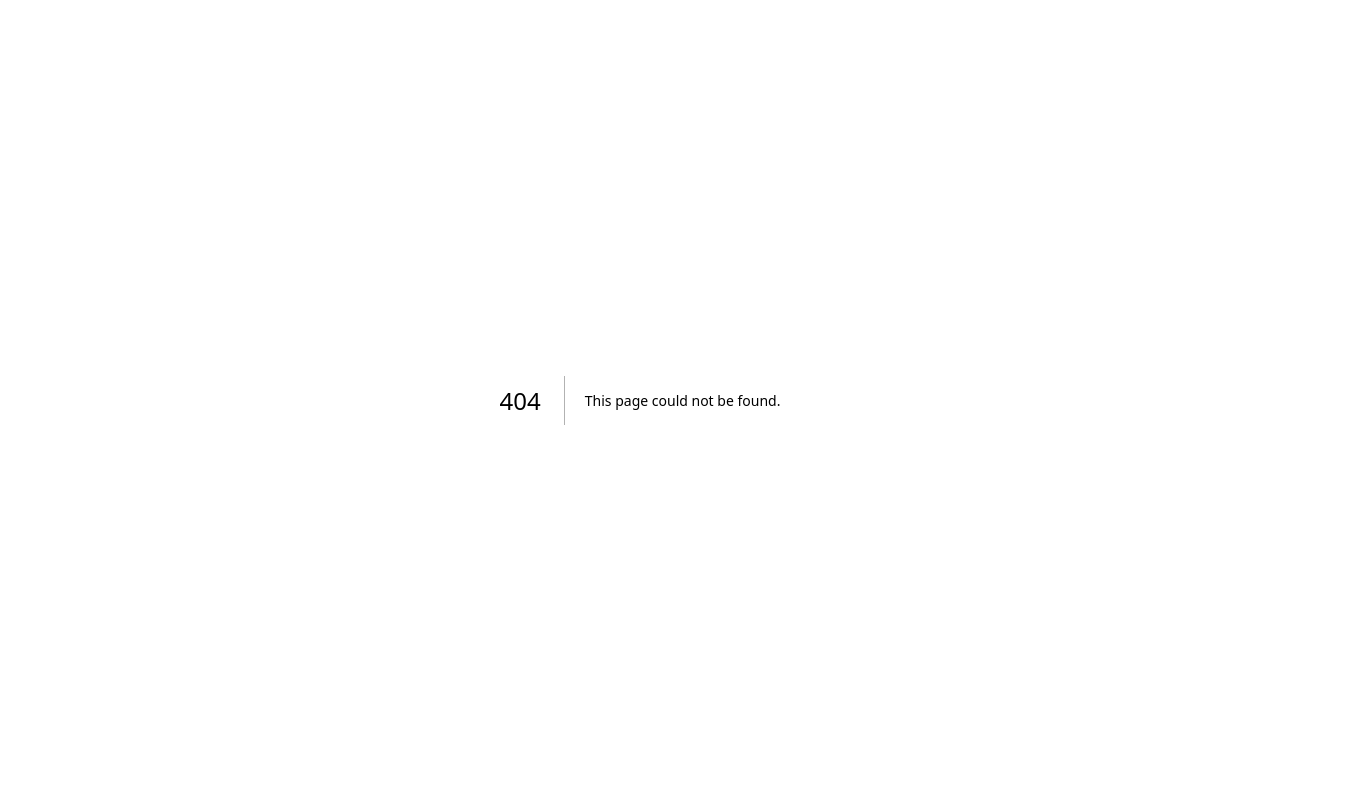
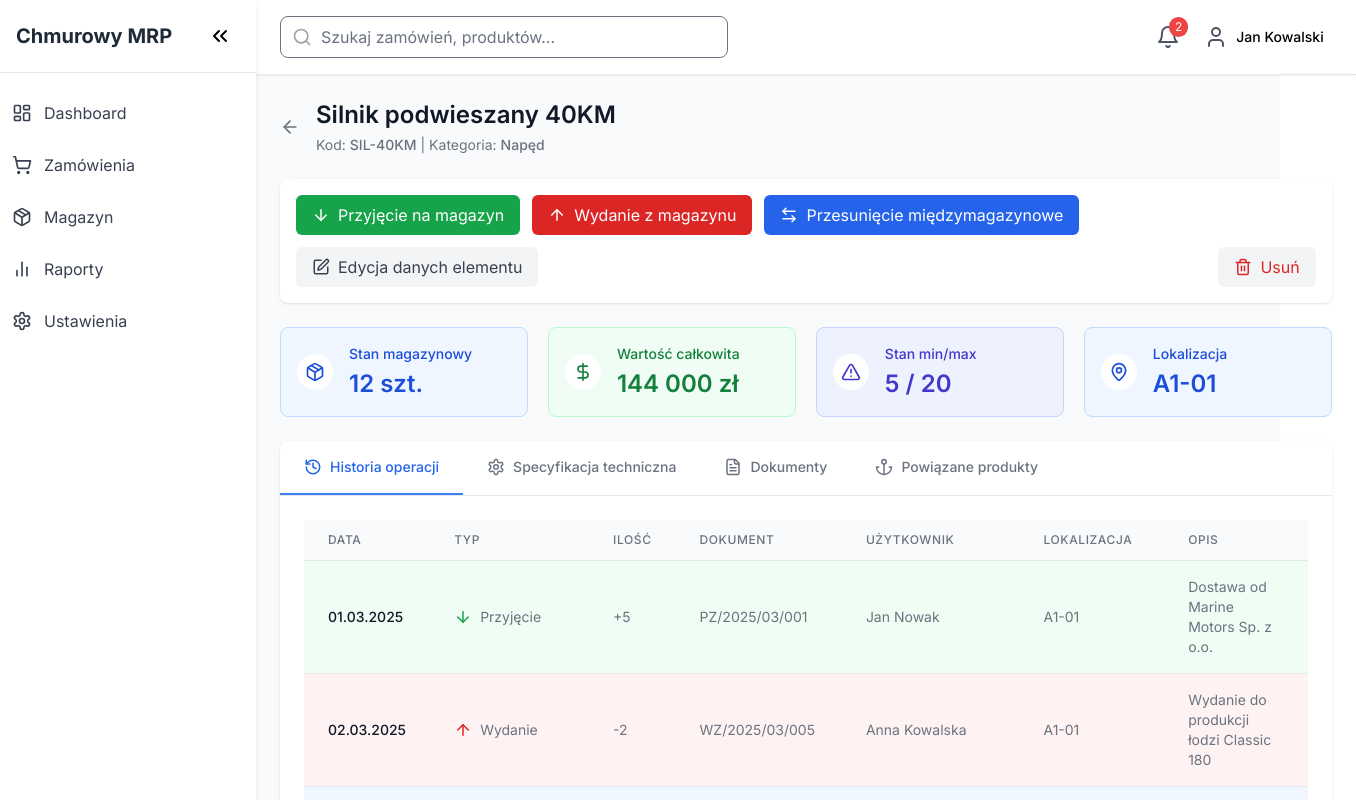
Before and after one commit to djmisieq/chmurowy-system-mrp, a Next.js app: page /inventory/items/1 in a window 1280 px wide. Before the commit this address had no page. Shown: the whole page, 1356 px wide, since content can reach past the window. Built offline with nearby package versions, Linux system fonts and the light colour scheme.

Commit message:
Dodanie strony szczegółów elementu magazynowego

```diff
--- /dev/null
+++ b/src/app/inventory/items/[id]/page.tsx
@@ -0,0 +1,233 @@
+"use client";
+
+import React, { useState, useEffect } from 'react';
+import Link from 'next/link';
+import {
+  ArrowLeft,
+  Package,
+  DollarSign,
+  AlertTriangle,
+  MapPin,
+  History,
+  FileText,
+  Anchor,
+  Settings
+} from 'lucide-react';
+import MainLayout from '../../../../components/layout/MainLayout';
+import InfoCard from '../../../../components/inventory/InfoCard';
+import ItemActionPanel from '../../../../components/inventory/ItemActionPanel';
+import TabPanel from '../../../../components/inventory/TabPanel';
+import OperationHistory from '../../../../components/inventory/OperationHistory';
+import TechnicalSpec from '../../../../components/inventory/TechnicalSpec';
+import RelatedDocuments from '../../../../components/inventory/RelatedDocuments';
+import RelatedProducts from '../../../../components/inventory/RelatedProducts';
+import {
+  mockInventoryItems,
+  InventoryItem
+} from '../../../../components/inventory/mockData';
+import {
+  getItemOperations,
+  getItemDocuments,
+  getItemProducts
+} from '../../../../components/inventory/mockOperations';
+
+interface InventoryItemDetailPageProps {
+  params: {
+    id: string;
+  }
+}
+
+const InventoryItemDetailPage: React.FC<InventoryItemDetailPageProps> = ({ params }) => {
+  const [item, setItem] = useState<InventoryItem | null>(null);
+  const [loading, setLoading] = useState(true);
+  const [error, setError] = useState(false);
+
+  // Pobierz dane elementu na podstawie ID
+  useEffect(() => {
+    // Symulacja połączenia z API
+    const fetchItem = () => {
+      setLoading(true);
+      try {
+        // Konwersja params.id na number
+        const itemId = parseInt(params.id, 10);
+        const foundItem = mockInventoryItems.find(item => item.id === itemId);
+
+        if (foundItem) {
+          setItem(foundItem);
+          setError(false);
+        } else {
+          setError(true);
+        }
+      } catch (error) {
+        console.error('Błąd pobierania danych elementu:', error);
+        setError(true);
+      } finally {
+        setLoading(false);
+      }
+    };
+
+    fetchItem();
+  }, [params.id]);
+
+  // Obsługa akcji
+  const handleReceive = () => {
+    alert('Przyjęcie na magazyn');
+    // Tutaj będzie przekierowanie do formularza przyjęcia
+  };
+
+  const handleIssue = () => {
+    alert('Wydanie z magazynu');
+    // Tutaj będzie przekierowanie do formularza wydania
+  };
+
+  const handleTransfer = () => {
+    alert('Przesunięcie międzymagazynowe');
+    // Tutaj będzie przekierowanie do formularza przesunięcia
+  };
+
+  const handleEdit = () => {
+    alert('Edycja danych elementu');
+    // Tutaj będzie przekierowanie do formularza edycji
+  };
+
+  const handleDelete = () => {
+    alert('Usuwanie elementu');
+    // Tutaj będzie potwierdzenie usunięcia
+  };
+
+  // Formatowanie wartości waluty
+  const formatCurrency = (value: number) => {
+    return new Intl.NumberFormat('pl-PL', {
+      style: 'currency',
+      currency: 'PLN',
+      maximumFractionDigits: 0
+    }).format(value);
+  };
+
+  // Zawartość zakładek
+  const renderTabs = () => {
+    if (!item) return [];
+
+    const itemId = item.id;
+    const operations = getItemOperations(itemId);
+    const documents = getItemDocuments(itemId);
+    const products = getItemProducts(itemId);
+
+    return [
+      {
+        id: 'history',
+        label: 'Historia operacji',
+        icon: <History size={18} />,
+        content: <OperationHistory operations={operations} />
+      },
+      {
+        id: 'specs',
+        label: 'Specyfikacja techniczna',
+        icon: <Settings size={18} />,
+        content: <TechnicalSpec item={item} />
+      },
+      {
+        id: 'documents',
+        label: 'Dokumenty',
+        icon: <FileText size={18} />,
+        content: <RelatedDocuments
+          documents={documents}
+          onDelete={(id) => alert(`Usuwanie dokumentu ${id}`)}
+          onUpload={() => alert('Dodawanie dokumentu')}
+        />
+      },
+      {
+        id: 'products',
+        label: 'Powiązane produkty',
+        icon: <Anchor size={18} />,
+        content: <RelatedProducts products={products} itemId={itemId} />
+      }
+    ];
+  };
+
+  // Stany ładowania i błędów
+  if (loading) {
+    return (
+      <MainLayout>
+        <div className="flex items-center justify-center h-64">
+          <div className="animate-spin rounded-full h-12 w-12 border-t-2 border-b-2 border-blue-500"></div>
+          <p className="ml-3 text-lg text-gray-600">Ładowanie danych...</p>
+        </div>
+      </MainLayout>
+    );
+  }
+
+  if (error || !item) {
+    return (
+      <MainLayout>
+        <div className="p-6 bg-red-50 border border-red-200 rounded-lg text-red-600 text-center">
+          <h2 className="text-xl font-bold mb-2">Błąd</h2>
+          <p className="mb-4">Nie można znaleźć elementu o podanym ID.</p>
+          <Link href="/inventory/items" className="text-blue-600 hover:underline">
+            Powrót do listy elementów
+          </Link>
+        </div>
+      </MainLayout>
+    );
+  }
+
+  return (
+    <MainLayout>
+      {/* Przyciski nawigacyjne */}
+      <div className="mb-6 flex items-center">
+        <Link href="/inventory/items" className="mr-4 text-gray-500 hover:text-gray-700">
+          <ArrowLeft size={20} />
+        </Link>
+        <div>
+          <h2 className="text-2xl font-semibold text-gray-900">{item.name}</h2>
+          <p className="mt-1 text-sm text-gray-500">
+            Kod: <span className="font-medium">{item.code}</span> |
+            Kategoria: <span className="font-medium">{item.category}</span>
+          </p>
+        </div>
+      </div>
+
+      {/* Panel akcji */}
+      <ItemActionPanel
+        onReceive={handleReceive}
+        onIssue={handleIssue}
+        onTransfer={handleTransfer}
+        onEdit={handleEdit}
+        onDelete={handleDelete}
+      />
+
+      {/* Karty informacyjne */}
+      <div className="grid grid-cols-1 gap-5 sm:grid-cols-2 lg:grid-cols-4 mb-6">
+        <InfoCard
+          title="Stan magazynowy"
+          value={`${item.stock} ${item.unit}`}
+          icon={<Package size={20} />}
+          color={item.stock < item.minStock ? 'warning' : 'primary'}
+        />
+        <InfoCard
+          title="Wartość całkowita"
+          value={formatCurrency(item.value * item.stock)}
+          icon={<DollarSign size={20} />}
+          color="success"
+        />
+        <InfoCard
+          title="Stan min/max"
+          value={`${item.minStock} / ${item.maxStock}`}
+          icon={<AlertTriangle size={20} />}
+          color={item.stock < item.minStock ? 'danger' : 'info'}
+        />
+        <InfoCard
+          title="Lokalizacja"
+          value={item.location}
+          icon={<MapPin size={20} />}
+          color="primary"
+        />
+      </div>
+
+      {/* Zakładki */}
+      <TabPanel tabs={renderTabs()} defaultTab="history" />
+    </MainLayout>
+  );
+};
+
+export default InventoryItemDetailPage;
```
